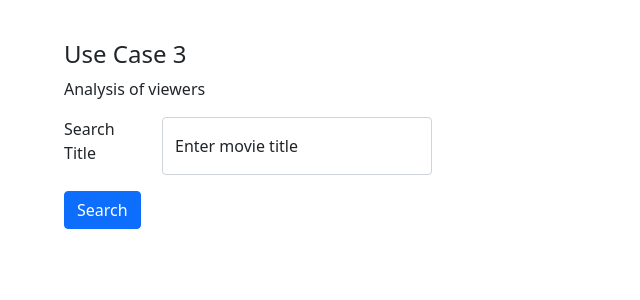
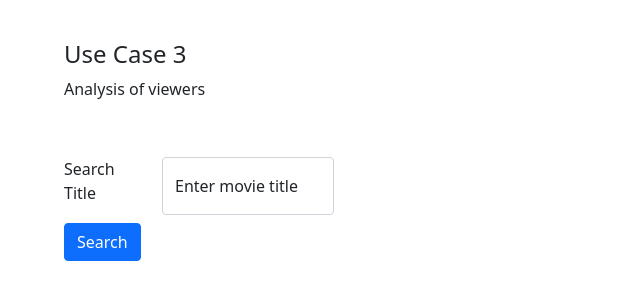
Before and after one commit to jameslee1237/COMP0022, a Flask app: template python/templates/use_case_3.html in a window 1280 px wide. Shown: the part 88-388 px from the top of the page, without its empty margins (0-640 px from the left). Run offline with Flask 2, Linux system fonts and the light colour scheme; the template is opened without the code that fills it: most values are stand-ins (such as "Sample title", 1, 10 or a date in 2020); some libraries are stand-ins or nearby versions.

Commit message:
fix the errors

```diff
--- a/python/templates/use_case_3.html
+++ b/python/templates/use_case_3.html
@@ -3,7 +3,7 @@
 {% block title %} Use Case 3 {% endblock %}
 
 {% block css_links %}
-    <link rel="stylesheet" href="{{ url_for('static', filename='use_case_3.css') }}">
+    <link rel="stylesheet" href="{{ url_for('static', filename='use_case_2.css') }}">
 {% endblock  %}
 
 {% block block_menu %}{% endblock  %}
@@ -15,10 +15,10 @@
             <p>Analysis of viewers</p>
         </div>
     </div>
-    <form class="use-case-3-form" action="{{ url_for('uc_3') }}" method="POST">
-        <fieldset class="row mb-3">
+    <form class="use-case-2-form" action="{{ url_for('uc_2') }}" method="POST">
+        <fieldset class="row mb-2">
             <legend class="col-form-label col-sm-1 pt-0">Search Title</legend>
-            <div class="col-sm-3">
+            <div class="col-sm-2">
                 <div class="form-floating">
                     <input type="text" class="form-control" name="search" id="search" placeholder="Search for"></input>
                     <label for="search">Enter movie title</label>
@@ -27,8 +27,8 @@
         </fieldset>
         <button type="submit" class="btn btn-primary">Search</button>
     </form>
-    <div class="use-case-3-results">
-        <table class="table use-case-3-results-table">
+    <div class="use-case-2-results">
+        <table class="table use-case-2-results-table">
             <thead class="table-dark">
                 <tr>
                     {% for i in range(0, len) %}
```
